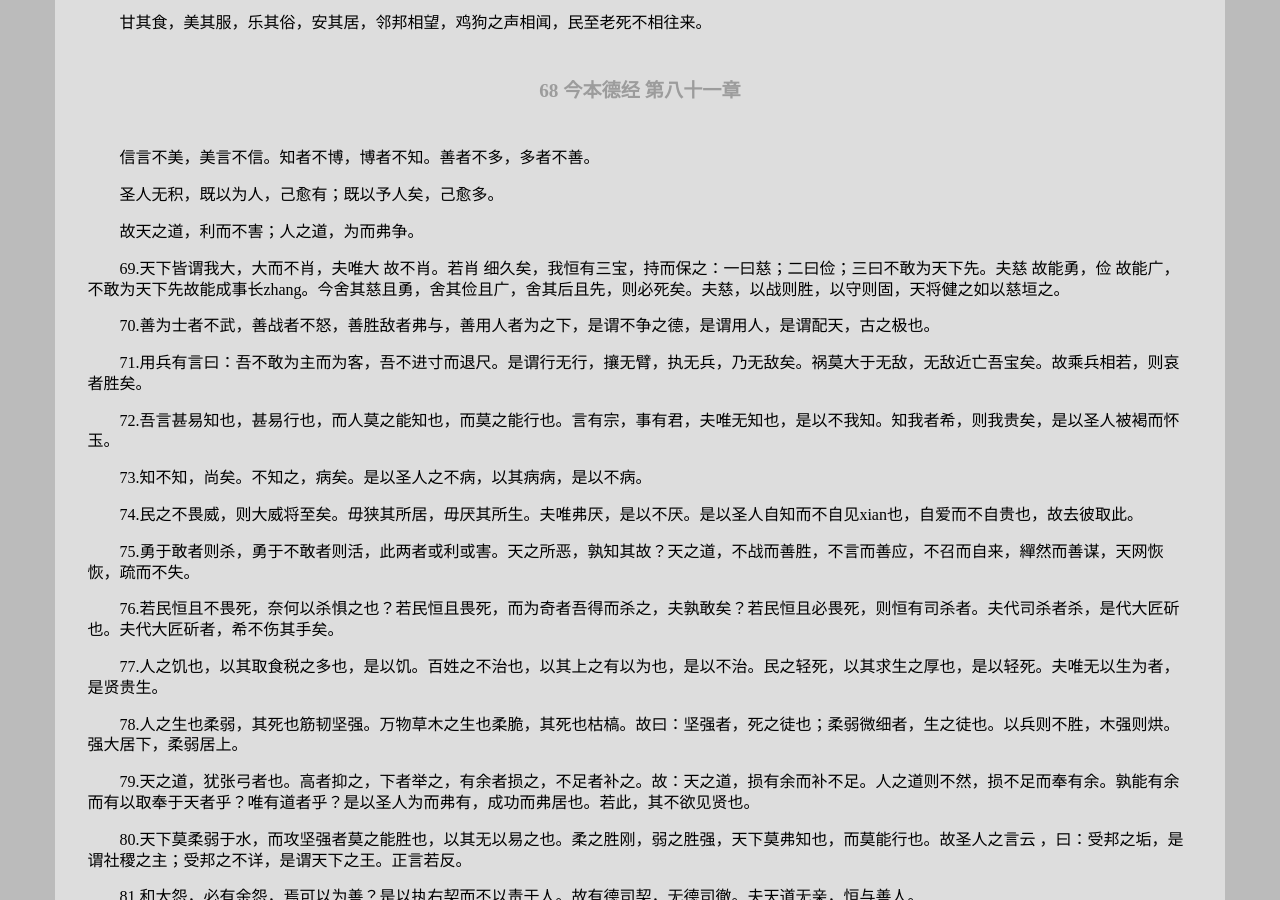
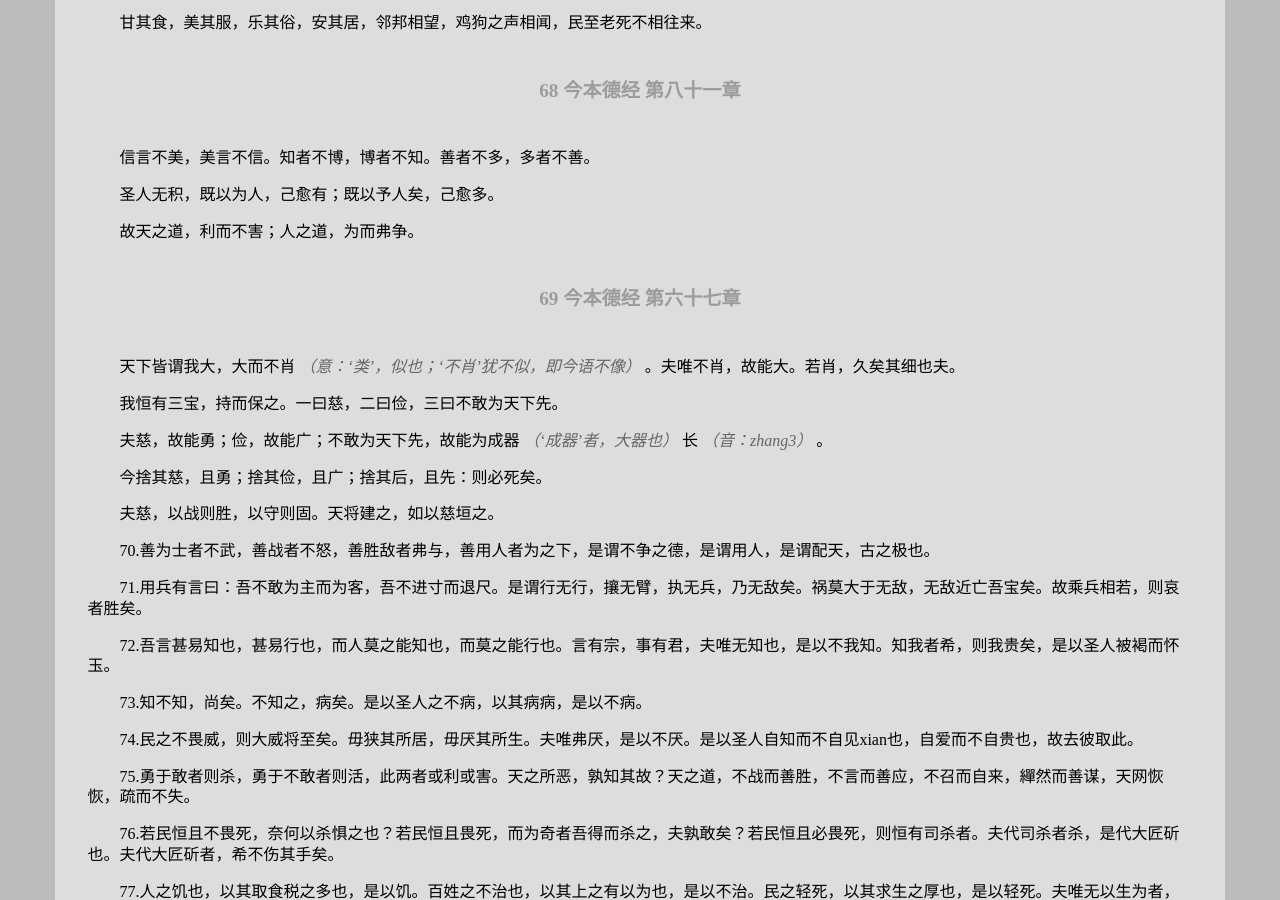
Before and after one commit to leiqin/leiqin.github.io, a Jekyll site: the page built from shoucang/daodejing.markdown, in a window 1280 px wide and 900 px high, scrolled down 7521 px. Built offline with Jekyll 4.4.1, drawn with Linux system fonts in a browser that asks for light colours; nearby versions of some CDN libraries.

Commit message:
道德经 德经 69

```diff
--- a/shoucang/daodejing.markdown
+++ b/shoucang/daodejing.markdown
@@ -303,9 +303,19 @@ title: 道德经
 
 故天之道，利而不害；人之道，为而弗争。
 
+###### 69 今本德经 第六十七章
+
+天下皆谓我大，大而不肖 _（意：‘类’，似也；‘不肖’犹不似，即今语不像）_ 。夫唯不肖，故能大。若肖，久矣其细也夫。
+
+我恒有三宝，持而保之。一曰慈，二曰俭，三曰不敢为天下先。
+
+夫慈，故能勇；俭，故能广；不敢为天下先，故能为成器 _（‘成器’者，大器也）_ 长 _（音：zhang3）_ 。
+
+今捨其慈，且勇；捨其俭，且广；捨其后，且先：则必死矣。
+
+夫慈，以战则胜，以守则固。天将建之，如以慈垣之。
 
 
-69.天下皆谓我大，大而不肖，夫唯大 故不肖。若肖 细久矣，我恒有三宝，持而保之：一曰慈；二曰俭；三曰不敢为天下先。夫慈 故能勇，俭 故能广，不敢为天下先故能成事长zhang。今舍其慈且勇，舍其俭且广，舍其后且先，则必死矣。夫慈，以战则胜，以守则固，天将健之如以慈垣之。
 
 70.善为士者不武，善战者不怒，善胜敌者弗与，善用人者为之下，是谓不争之德，是谓用人，是谓配天，古之极也。
 
```
